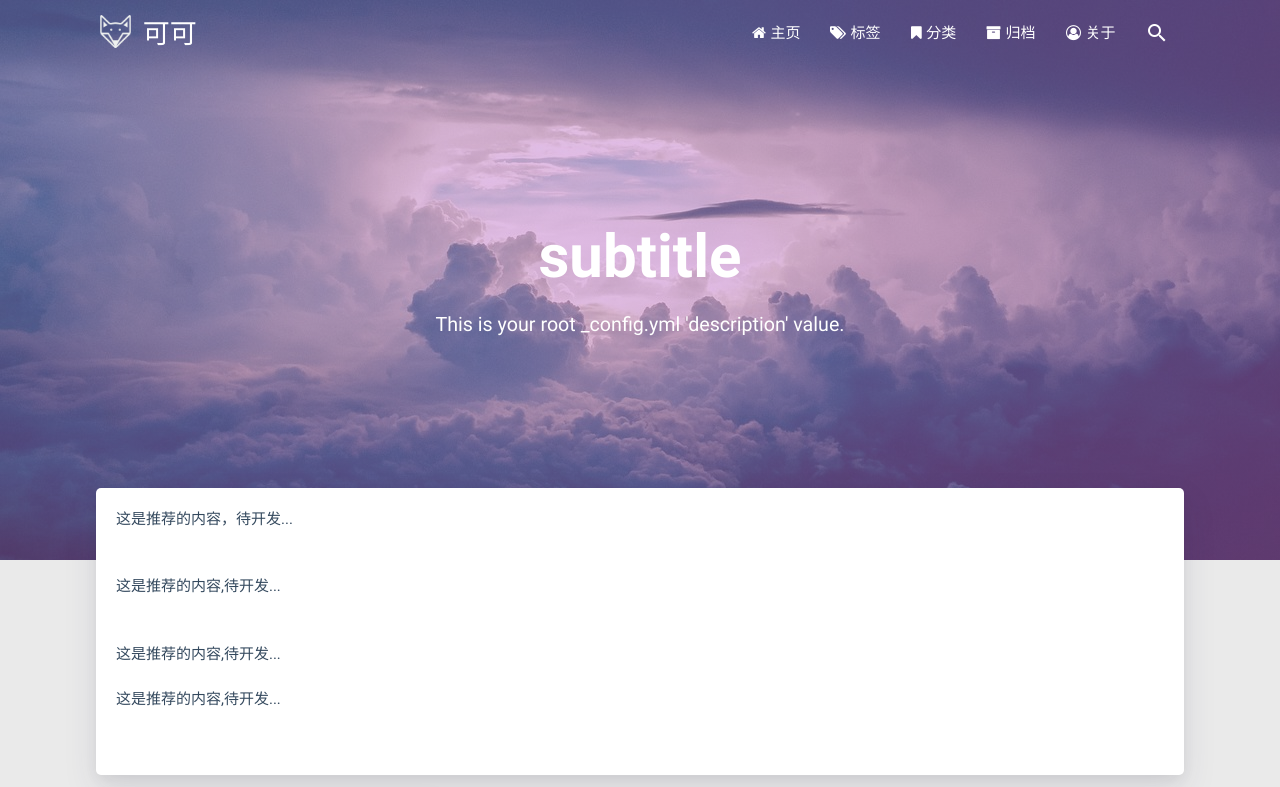
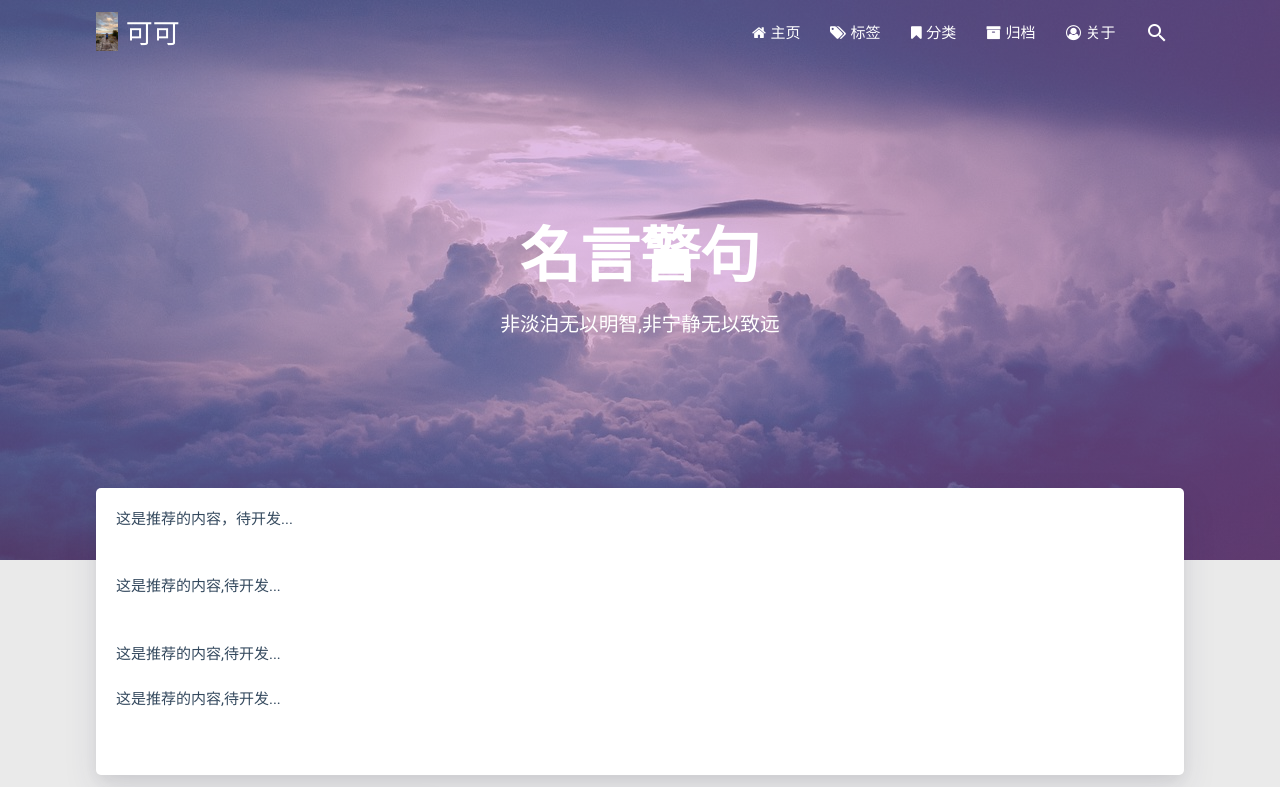
Before and after one commit to kexianqun/kexianqun.github.io, a plain HTML site: page index.html in a window 1280 px wide. Shown: the top 787 px of the page. Drawn offline with Linux system fonts and the light colour scheme; no server answers.

Commit message:
Site updated: 2018-10-12 19:44:27

```diff
--- a/index.html
+++ b/index.html
@@ -4,7 +4,7 @@
     <head>
     <meta charset="utf-8">
     <meta name="keywords" content=", hexo-theme-matery">
-    <meta name="description" content="">
+    <meta name="description" content="非淡泊无以明智,非宁静无以致远">
     <meta http-equiv="X-UA-Compatible" content="IE=edge">
     <meta name="viewport" content="width=device-width, initial-scale=1.0">
     <meta name="renderer" content="webkit|ie-stand|ie-comp">
@@ -13,7 +13,7 @@
     <meta name="apple-mobile-web-app-capable" content="yes">
     <meta name="apple-mobile-web-app-status-bar-style" content="black-translucent">
     <title>可可</title>
-    <link rel="icon" type="image/png" href="/favicon.png">
+    <link rel="icon" type="image/png" href="/favicon.jpg">
 
     <link rel="stylesheet" type="text/css" href="/libs/awesome/css/font-awesome.min.css">
     <link rel="stylesheet" type="text/css" href="/libs/materialize/css/materialize.min.css">
@@ -36,7 +36,7 @@
                 <div class="brand-logo">
                     <a href="/" class="waves-effect waves-light">
 
-                        <img src="/medias/logo.png" class="logo-img hide-on-small-only">
+                        <img src="/medias/logo.jpg" class="logo-img hide-on-small-only">
 
                         <span class="logo-span">可可</span>
                     </a>
@@ -101,12 +101,12 @@
 
     <div class="mobile-head bg-color">
 
-        <img src="/medias/logo.png" class="logo-img circle responsive-img">
+        <img src="/medias/logo.jpg" class="logo-img circle responsive-img">
 
         <div class="logo-name">可可</div>
         <div class="logo-desc">
 
-            Never really desperate, only the lost of the soul.
+            非淡泊无以明智,非宁静无以致远
 
         </div>
     </div>
@@ -257,13 +257,13 @@
                 <div class="brand">
                     <div class="title center-align">
 
-                        subtitle
+                        名言警句
 
                     </div>
 
                     <div class="description center-align">
 
-                        This is your root _config.yml 'description' value.
+                        非淡泊无以明智,非宁静无以致远
 
                     </div>
                 </div>
```
Also changed, not shown: 2018/10/12/hello-world/index.html (+5 -5 lines), archives/2018/10/index.html (+7 -7 lines), archives/2018/index.html (+7 -7 lines), archives/index.html (+7 -7 lines), favicon.JPG (added), favicon1.png (renamed from favicon.png), medias/logo.JPG (added), medias/logo1.png (renamed from medias/logo.png).
